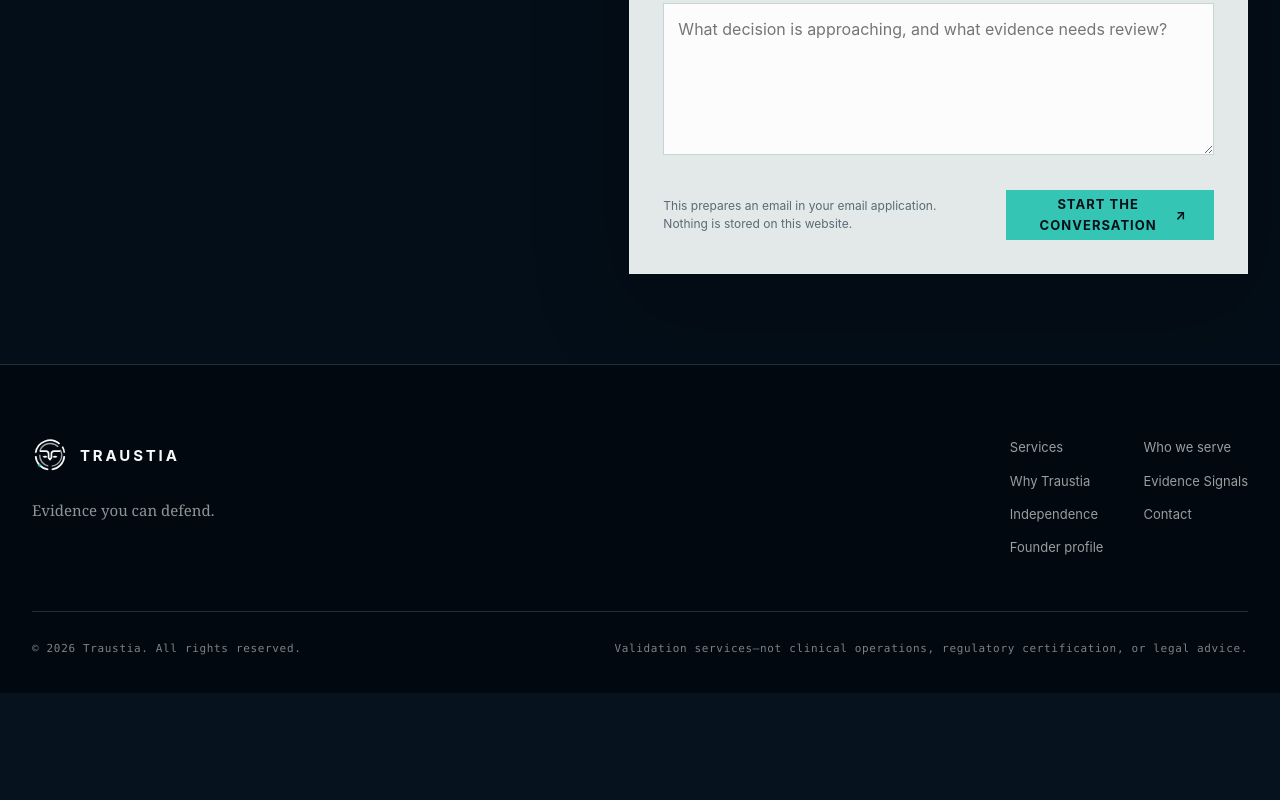
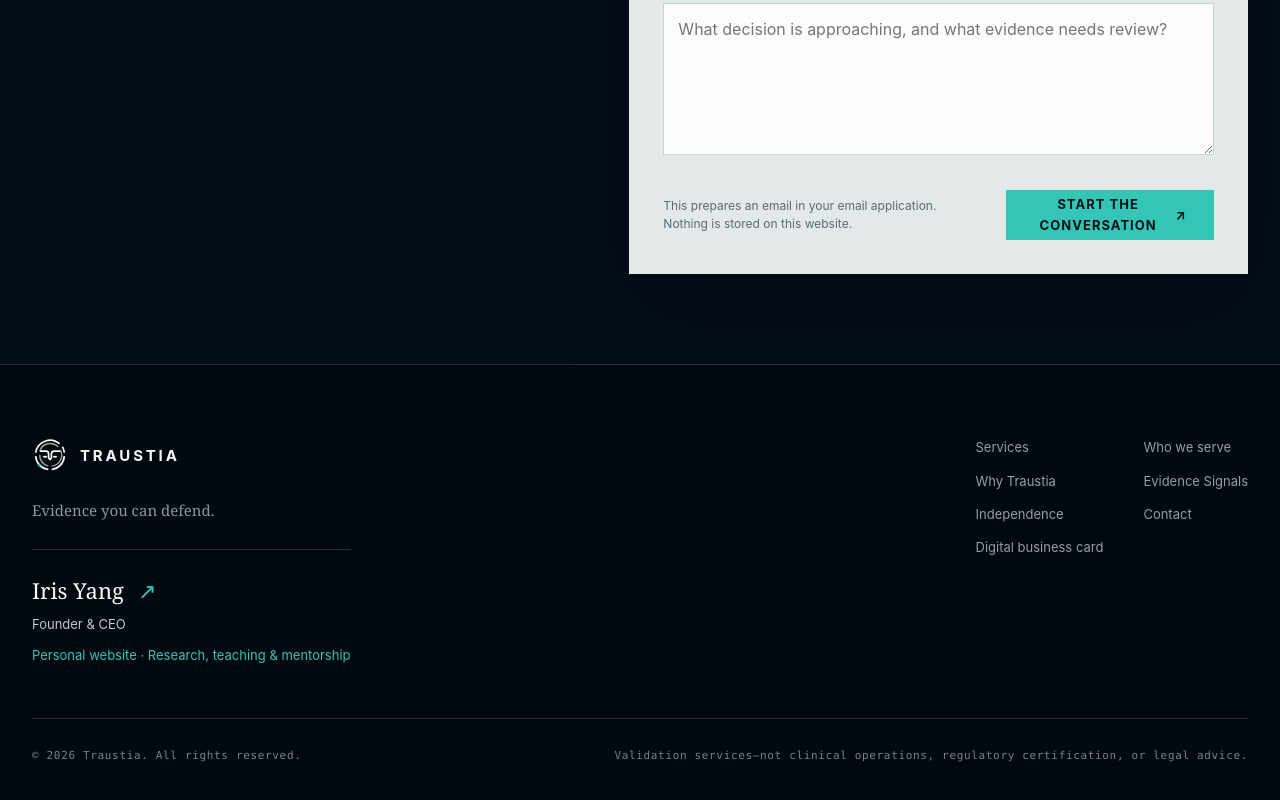
Before and after one commit to iry496/traustia-website, a React (Vite) app: page / in a window 1280 px wide. Shown: the part 8011-8811 px from the top of the page. Before the commit the page ends 8704 px from the top, so only its background shows below. Built offline with nearby package versions, Linux system fonts and the light colour scheme.

Commit message:
Connect Traustia to Iris Yang’s personal website (#28)

```diff
--- a/public/iris/index.html
+++ b/public/iris/index.html
@@ -309,7 +309,7 @@
           <p class="eyebrow" data-en="Biomedical evidence validation" data-zh="生醫證據驗證">Biomedical evidence validation</p>
           <h1>Iris Yang</h1>
           <p class="title" data-en="Founder &amp; CEO, Traustia" data-zh="Traustia 創辦人暨執行長">Founder &amp; CEO, Traustia</p>
-          <p class="affiliation" data-en="<span>Doctor of Technology Candidate · Purdue University</span><span>ALM, Data Science · Harvard University</span><span>Adjunct Professor, Math &amp; IS · Cal State LA</span>" data-zh="<span>普渡大學科技博士候選人</span><span>哈佛大學資料科學 ALM</span><span>Cal State LA 數學與資訊系統兼任教授</span>"><span>Doctor of Technology Candidate · Purdue University</span><span>ALM, Data Science · Harvard University</span><span>Adjunct Professor, Math &amp; IS · Cal State LA</span></p>
+          <p class="affiliation" data-en="<span>Doctor of Technology Candidate · Purdue University</span><span>Master of Liberal Arts in Data Science · Harvard University Extension School</span><span>Adjunct Professor · Cal State LA</span><span>Department of Information Systems &amp; Department of Mathematics</span>" data-zh="<span>普渡大學科技博士候選人</span><span>哈佛大學延伸學院 · 資料科學碩士</span><span>Cal State LA 兼任教授</span><span>資訊系統系與數學系</span>"><span>Doctor of Technology Candidate · Purdue University</span><span>Master of Liberal Arts in Data Science · Harvard University Extension School</span><span>Adjunct Professor · Cal State LA</span><span>Department of Information Systems &amp; Department of Mathematics</span></p>
           <p class="promise" data-en="Independent review for biotech decisions — from study design and data integrity to biomarkers and models. <strong>Evidence you can defend.</strong>" data-zh="為生技決策提供獨立審查，涵蓋研究設計、資料完整性、生物標記與模型。<strong>讓證據經得起檢驗。</strong>">Independent review for biotech decisions — from study design and data integrity to biomarkers and models. <strong>Evidence you can defend.</strong></p>
 
           <div class="actions" aria-label="Contact and profile links">
@@ -331,7 +331,7 @@
               <span data-en="Traustia" data-zh="Traustia 官網">Traustia</span>
             </a>
             <a class="action" href="https://iry496.github.io/" target="_blank" rel="noopener">
-              <span data-en="Full profile" data-zh="完整個人網站">Full profile</span>
+              <span data-en="Personal website" data-zh="個人網站">Personal website</span>
             </a>
           </div>
         </div>
--- a/src/components/TraustiaSite.tsx
+++ b/src/components/TraustiaSite.tsx
@@ -539,6 +539,11 @@ function Footer({ copy }: { copy: SiteCopy }) {
         <div>
           <a className="wordmark" href="#top" aria-label={copy.accessibility.home}><BrandMark /><span>TRAUSTIA</span></a>
           <p>{copy.footer.tagline}</p>
+          <a className="footer-profile" href={siteConfig.personalProfileUrl}>
+            <span className="footer-profile-name">Iris Yang <span aria-hidden="true">↗</span></span>
+            <span className="footer-profile-role">{copy.footer.founderRole}</span>
+            <span className="footer-profile-label">{copy.footer.personalProfileLabel}</span>
+          </a>
         </div>
         <nav aria-label={copy.accessibility.footerNavigation}>
           {copy.navigation.map((item) => <a key={item.href} href={item.href}>{item.label}</a>)}
--- a/src/config/siteData.ts
+++ b/src/config/siteData.ts
@@ -181,6 +181,8 @@ export type SiteCopy = {
   footer: {
     tagline: string;
     profileLabel: string;
+    founderRole: string;
+    personalProfileLabel: string;
     copyright: string;
     disclaimer: string;
   };
@@ -189,6 +191,7 @@ export type SiteCopy = {
 export const siteConfig = {
   companyName: "Traustia",
   contactEmail: "irisyang@traustia.com",
+  personalProfileUrl: "https://iry496.github.io/",
 } as const;
 
 export const siteCopy: Record<Locale, SiteCopy> = {
@@ -483,7 +486,9 @@ export const siteCopy: Record<Locale, SiteCopy> = {
     },
     footer: {
       tagline: "Evidence you can defend.",
-      profileLabel: "Founder profile",
+      profileLabel: "Digital business card",
+      founderRole: "Founder & CEO",
+      personalProfileLabel: "Personal website · Research, teaching & mentorship",
       copyright: "© 2026 Traustia. All rights reserved.",
       disclaimer: "Validation services—not clinical operations, regulatory certification, or legal advice.",
     },
@@ -780,6 +785,8 @@ export const siteCopy: Record<Locale, SiteCopy> = {
     footer: {
       tagline: "經得起檢驗的證據。",
       profileLabel: "創辦人名片",
+      founderRole: "創辦人暨執行長",
+      personalProfileLabel: "個人網站 · 研究、教學與科研指導",
       copyright: "© 2026 Traustia。保留所有權利。",
       disclaimer: "本公司提供驗證服務，不提供臨床營運、監管認證或法律意見。",
     },
--- a/src/styles.css
+++ b/src/styles.css
@@ -1125,6 +1125,12 @@ html[data-locale="zh-TW"] .hero-route { text-transform: none; }
 .site-footer { padding: 72px 0 36px; background: rgba(2, 9, 16, .96); color: var(--white); border-top: 1px solid var(--line); }
 .footer-main { display: flex; justify-content: space-between; gap: 50px; padding-bottom: 52px; }
 .footer-main > div > p { margin: 18px 0 0; color: rgba(247, 250, 248, .58); font-family: var(--font-serif); font-size: clamp(15px, 1vw, 18px); }
+.footer-profile { display: grid; gap: 5px; max-width: 400px; margin-top: 26px; padding-top: 22px; border-top: 1px solid var(--line); }
+.footer-profile-name { display: flex; align-items: center; gap: 14px; color: var(--white); font-family: var(--font-serif); font-size: 22px; }
+.footer-profile-name > span { color: var(--teal); }
+.footer-profile-role { color: rgba(247, 250, 248, .8); font-size: 13px; }
+.footer-profile-label { margin-top: 5px; color: var(--teal); font-size: 13px; line-height: 1.6; }
+.footer-profile:hover .footer-profile-label { text-decoration: underline; text-underline-offset: 4px; }
 .footer-main nav { display: grid; grid-template-columns: repeat(2, auto); gap: 12px 40px; align-content: start; color: rgba(247, 250, 248, .62); font-size: clamp(13px, .85vw, 15px); }
 .footer-main nav a:hover { color: var(--teal); }
 .footer-bottom { display: flex; justify-content: space-between; gap: 30px; padding-top: 28px; border-top: 1px solid var(--line); color: rgba(247, 250, 248, .5); font-family: var(--font-mono); font-size: clamp(11px, .7vw, 13px); line-height: 1.6; letter-spacing: .06em; }
```
Also changed, not shown: 1 other file (tests, documents, lock files or other folders).
